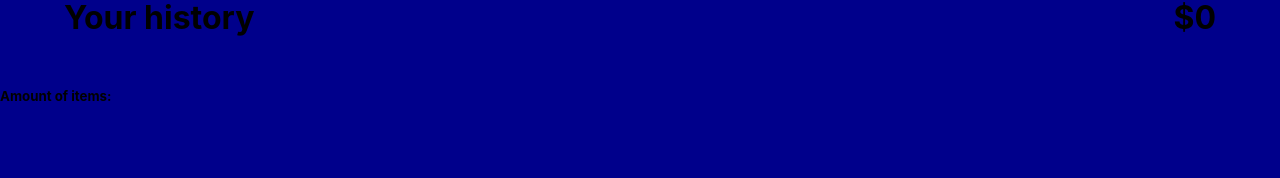
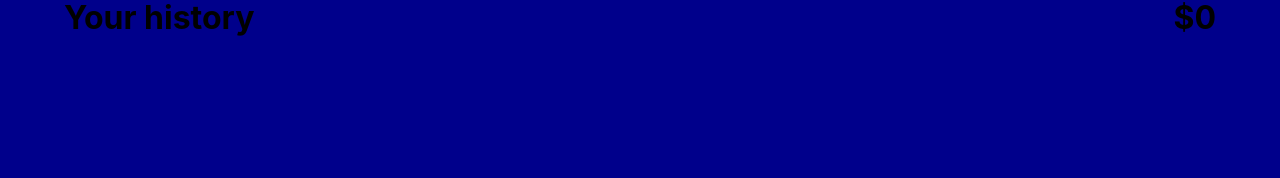
Before and after one commit to emigoodrich/gitIsGross, a React (Create React App) app in the folder tracking-budget/: page /review in a window 1280 px wide. Shown: the part 115-293 px from the top of the page. Built offline with nearby package versions, Linux system fonts and the light colour scheme.

Commit message:
ok i fixed my useRef and now I just need to look for stateless stuff

```diff
--- a/tracking-budget/src/pages/addTransaction.js
+++ b/tracking-budget/src/pages/addTransaction.js
@@ -1,4 +1,4 @@
-import React, {useCallback, useState, useEffect, useMemo} from 'react';
+import React, {useCallback, useState, useEffect, useMemo, useRef} from 'react';
 import {TextField, Button} from '@mui/material'
 
 const AddTransaction = () => {
@@ -12,6 +12,7 @@ const AddTransaction = () => {
         const initialCount = JSON.parse(rawCount)
         return parseInt(initialCount) || 0;
     })
+    const listLength = useRef()
     const [amount, setAmount] = useState('')
     const [description, setDescription] = useState('')
     const [clickedOption, setClickedOption] = useState(false)
@@ -39,6 +40,7 @@ const AddTransaction = () => {
             setAmount('')
             setDescription('')
             console.log(count)
+            alert('cool! you now have ' + (listLength.current +1) + ' item(s)!')
         } else {
             alert('choose to deposit or withdraw!!')
         }
@@ -61,7 +63,9 @@ const AddTransaction = () => {
         setAmount(Math.abs(amount))
         setClickedOption(true)
     }
-
+    useEffect(() => {
+        listLength.current = list.length;
+    })
     return (
         <div id="transaction-main-div">
             <div>
--- a/tracking-budget/src/pages/history.js
+++ b/tracking-budget/src/pages/history.js
@@ -1,11 +1,11 @@
-import React, { useEffect, useState, useRef } from "react";
+import React, { useEffect, useState } from "react";
 import OutputtingLists from '../components/outPuttingLists'
 import TotalSum from '../components/totalSum';
 import ListContext from '../components/listContext';
 
 const defaultList = []
 const History = () => {
-    const listLength = useRef()
+
     const [list, setList] = useState(defaultList);
     useEffect(() => {
         const list = JSON.parse(localStorage.getItem('list'));
@@ -25,9 +25,8 @@ const History = () => {
             localStorage.setItem("list", JSON.stringify(list));
         }
     }, [list])
-    useEffect(() => {
-        listLength.current = list.length;
-    }, [list])
+
+
     return (
             <ListContext.Provider value={list}>
                 <div>
@@ -35,7 +34,6 @@ const History = () => {
                 <h1>Your history</h1>
                 <h1><TotalSum list={list}/></h1>
             </div>
-            <h5>Amount of items: {listLength.current}</h5>
             <OutputtingLists list={list}  deletingListItem={deletingListItem}/>
             </div>
             </ListContext.Provider>
```
